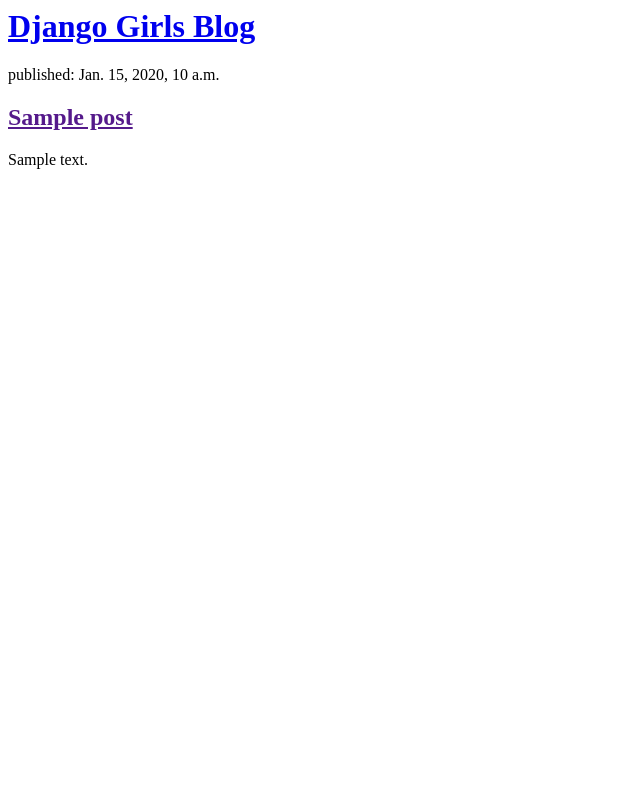
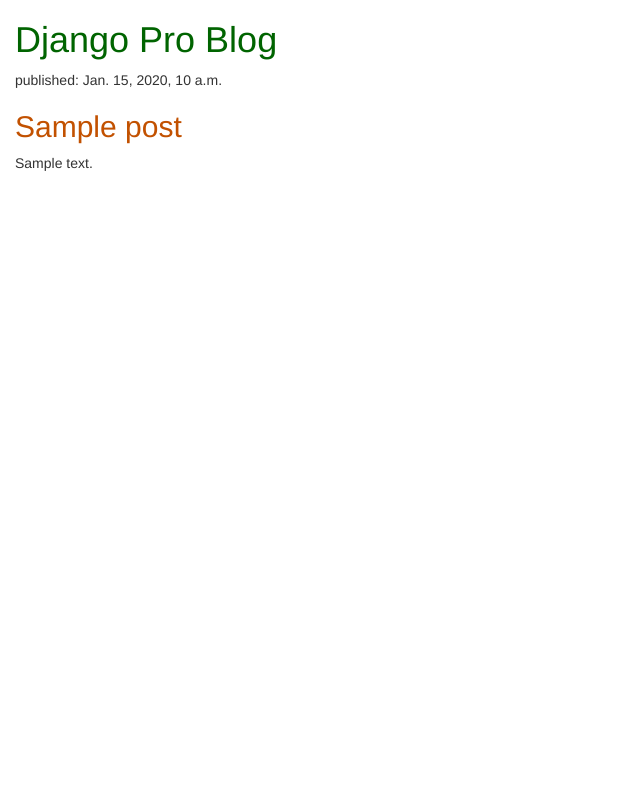
Before and after one commit to cheasocheat/DjangoPro, a Django app: template blog/templates/blog/post_list.html in a window 1280 px wide. Shown: the whole page, without its empty margins (0-640 px from the left). Run offline with Django 3.2, Linux system fonts and the light colour scheme; the template is opened without the code that fills it: values that come from a table or form of the project are taken from there, others are empty; tables that the repository leaves empty hold one stand-in row (values such as "Sample post"); some libraries are stand-ins or nearby versions.

Commit message:
Add css style to django pro project

```diff
--- /dev/null
+++ b/blog/static/css/blog.css
@@ -0,0 +1,10 @@
+h1 {
+    color: darkgreen;
+}
+h2 a {
+    color: #C25100;
+}
+
+body {
+    padding-left: 15px;
+}
--- a/blog/templates/blog/post_list.html
+++ b/blog/templates/blog/post_list.html
@@ -1,10 +1,15 @@
+{% load static %}
 <html>
     <head>
         <title>Django Pro blog</title>
+
+        <link rel="stylesheet" href="//maxcdn.bootstrapcdn.com/bootstrap/3.2.0/css/bootstrap.min.css">
+        <link rel="stylesheet" href="//maxcdn.bootstrapcdn.com/bootstrap/3.2.0/css/bootstrap-theme.min.css">
+        <link rel="stylesheet" href="{% static 'css/blog.css' %}">
     </head>
     <body>
         <div>
-            <h1><a href="/">Django Girls Blog</a></h1>
+            <h1>Django Pro Blog</h1>
         </div>
 
         {% comment %}
```
